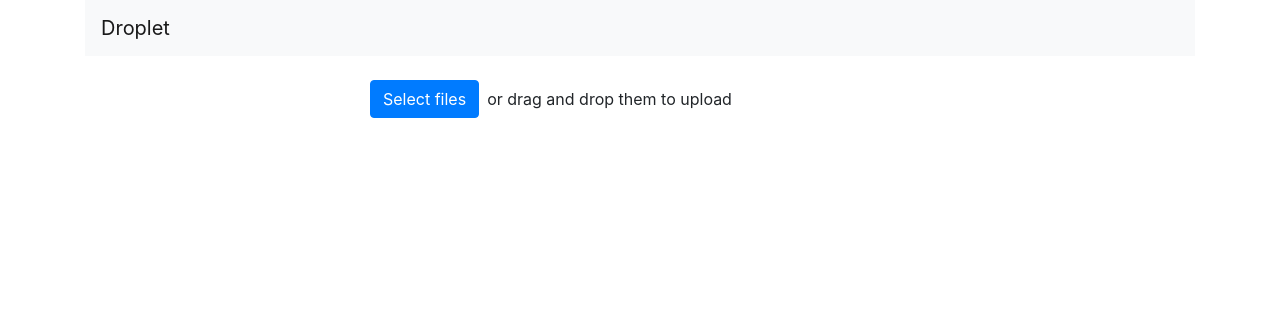
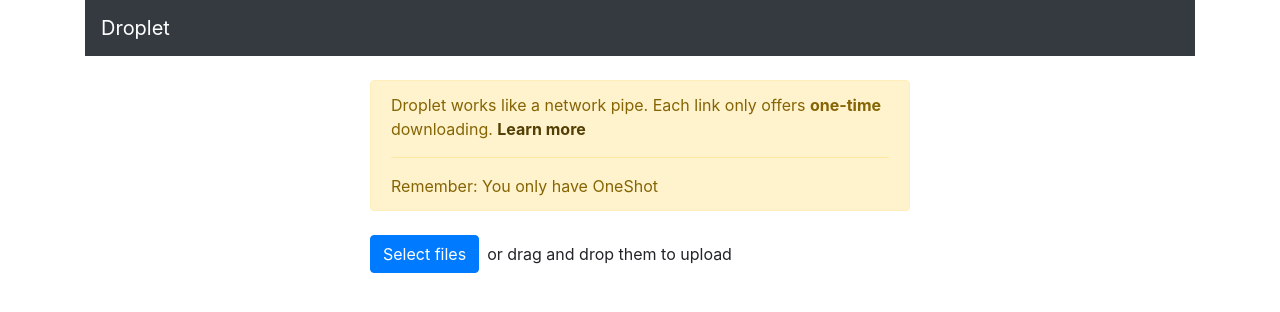
Before and after one commit to furakus/droplet, a React app in the folder website/: page / in a window 1280 px wide. Shown: the top 312 px of the page. Built offline with nearby package versions, Linux system fonts and the light colour scheme.

Commit message:
Add description

```diff
--- a/website/src/components/App.tsx
+++ b/website/src/components/App.tsx
@@ -59,7 +59,7 @@
             x_stage = (<Uploader compiler="TypeScript" framework="React" metadata={this.upload_metadata} onDone={this.handleReset} onCancel={this.handleReset}/>)
         }
         return (<div className="container">
-            <nav className="navbar navbar-expand-lg navbar-light bg-light mb-4">
+            <nav className="navbar navbar-expand-lg navbar-dark bg-dark mb-4">
                 <a className="navbar-brand" href="#">Droplet</a>
             </nav>
             <div className="row justify-content-center">{x_stage}</div>
--- a/website/src/components/FileCompressor.tsx
+++ b/website/src/components/FileCompressor.tsx
@@ -57,7 +57,7 @@
             <div className="alert alert-warning mb-2">
                 Packing the files...
             </div>
-            <div className="progress mb-2">
+            <div className="progress mb-4">
                 <div className="progress-bar" style={{width: `${this.state.progress}%`}} role="progressbar" aria-valuenow={0} aria-valuemin={0} aria-valuemax={100}></div>
             </div>
             <button className="btn" onClick={this.onCancel}>Cancel</button>
--- a/website/src/components/FileSelector.tsx
+++ b/website/src/components/FileSelector.tsx
@@ -58,6 +58,12 @@
         }
         this.setState({filelist})
     }
+    handleCancel = () => {
+        if (this.file_input !== null) {
+            this.file_input.value = ''
+        }
+        this.setState({filelist: []})
+    }
     render() {
          let x_filelist = this.state.filelist.map((file) => {
             let size = file.size
@@ -82,17 +88,28 @@
             </div>)
         })
         return (<div className="col-md-8 col-lg-6">
+            {this.state.filelist.length == 0 ? (
+                <div className="alert alert-warning mb-2">
+                    <p>Droplet works like a network pipe. Each link only offers <strong>one-time</strong> downloading. <a className="alert-link" href="https://github.com/furakus/droplet/blob/master/README.md">Learn more</a></p>
+                    <hr/>
+                    <p className="mb-0">Remember: You only have OneShot</p>
+                </div>
+            ) : (
+                <div className="alert alert-warning mb-2">
+                    Multiple files can be uploaded at once. Droplet will pack them.
+                </div>
+            )}
             {x_filelist}
             {this.state.filelist.length == 0 ? (
-                <div className="form-inline">
+                <div className="form-inline mt-4">
                     <button className="btn btn-primary" onClick={this.handleDialog}>Select files</button>
                     <span className="ml-2">or drag and drop them to upload</span>
                 </div>
             ) : (
-                <div>
+                <div className="mt-4">
                     <button className="btn btn-primary" onClick={() => this.props.onSelect(this.state.filelist)}>Upload</button>
                     <button className="btn btn-warning ml-2" onClick={this.handleDialog}>Change</button>
-                    <button className="btn ml-2" onClick={() => this.setState({filelist: []})}>Cancel</button>
+                    <button className="btn ml-2" onClick={this.handleCancel}>Cancel</button>
                 </div>
             )}
             <input type="file" hidden multiple ref={(input) => this.file_input = input} onChange = {this.handleSelect} />
--- a/website/src/components/Uploader.tsx
+++ b/website/src/components/Uploader.tsx
@@ -1,6 +1,8 @@
 import * as React from 'react'
 import Axios, { CancelTokenSource } from 'axios'
 import { CreateRequest, CreateResponse } from '../../../backend/inc/interface'
+
+declare var SHORT_URL: string
 
 export interface UploadMetadata {
     name: string
@@ -76,7 +78,7 @@
     }
     private async upload(metadata: UploadMetadata) {
         let flow = await this.createFlow(metadata.blob.size)
-        let link = `https://localhost/${flow.id}/${metadata.name}`
+        let link = `${SHORT_URL}/${flow.id}/${metadata.name}`
         this.setState({ stage: Stage.Transfer, link })
         let storage_url = `${flow.flow_storage}/flow/${flow.flow_id}/push?token=${flow.flow_token}`
         await this.uploadFlow(storage_url, metadata.blob)
@@ -136,13 +138,13 @@
         }
         return (<div className="col-md-8 col-lg-6">
             {x_msg}
-            <div className="input-group mb-2">
+            <div className="input-group mb-4">
                 <div className="input-group-prepend">
                     <button className="btn btn-secondary" onClick={this.handleCopy}>Copy Link</button>
                 </div>
                 <input className="form-control" type="text" readOnly value={this.state.link} ref={(input) => {this.link_input = input}} />
             </div>
-            <div className="progress mb-2">
+            <div className="progress mb-4">
                 <div className="progress-bar" style={{width: `${this.state.progress}%`}} role="progressbar" aria-valuenow={0} aria-valuemin={0} aria-valuemax={100}></div>
             </div>
             {this.state.stage === Stage.Done ? (
--- a/website/webpack.config.js
+++ b/website/webpack.config.js
@@ -33,11 +33,14 @@
     },
     plugins: [
         new Webpack.HotModuleReplacementPlugin(),
+        new Webpack.DefinePlugin({
+            'SHORT_URL': '"http://localhost:8000"'
+        }),
         new HtmlWebpackPlugin({
             template: Path.resolve(__dirname, 'index.html')
         }),
         new UglifyJsPlugin({
-            'sourceMap': true
+            sourceMap: true
         })
     ],
     devServer: {
```
Also changed, not shown: 1 other file (tests, documents, lock files or other folders).
